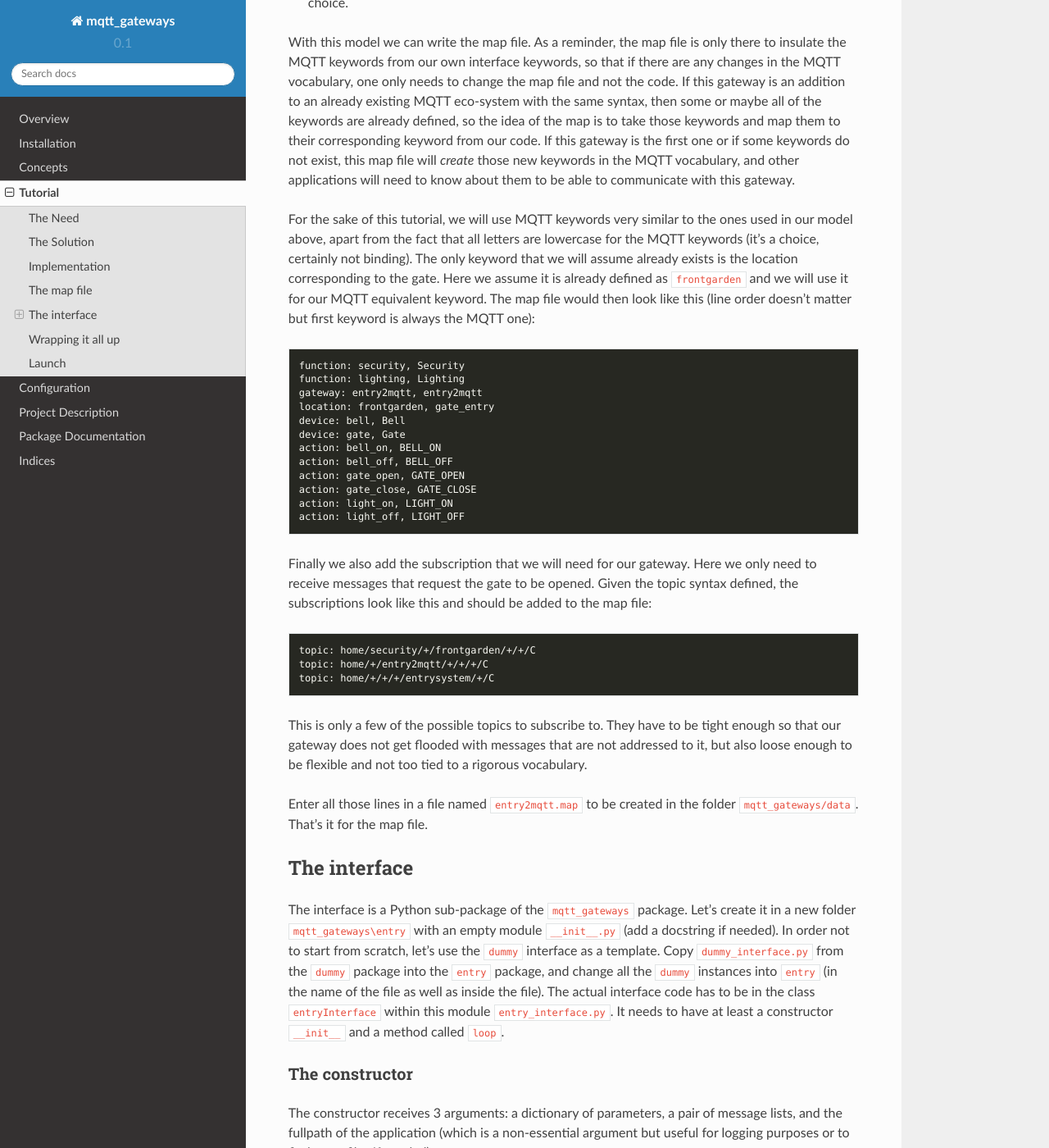
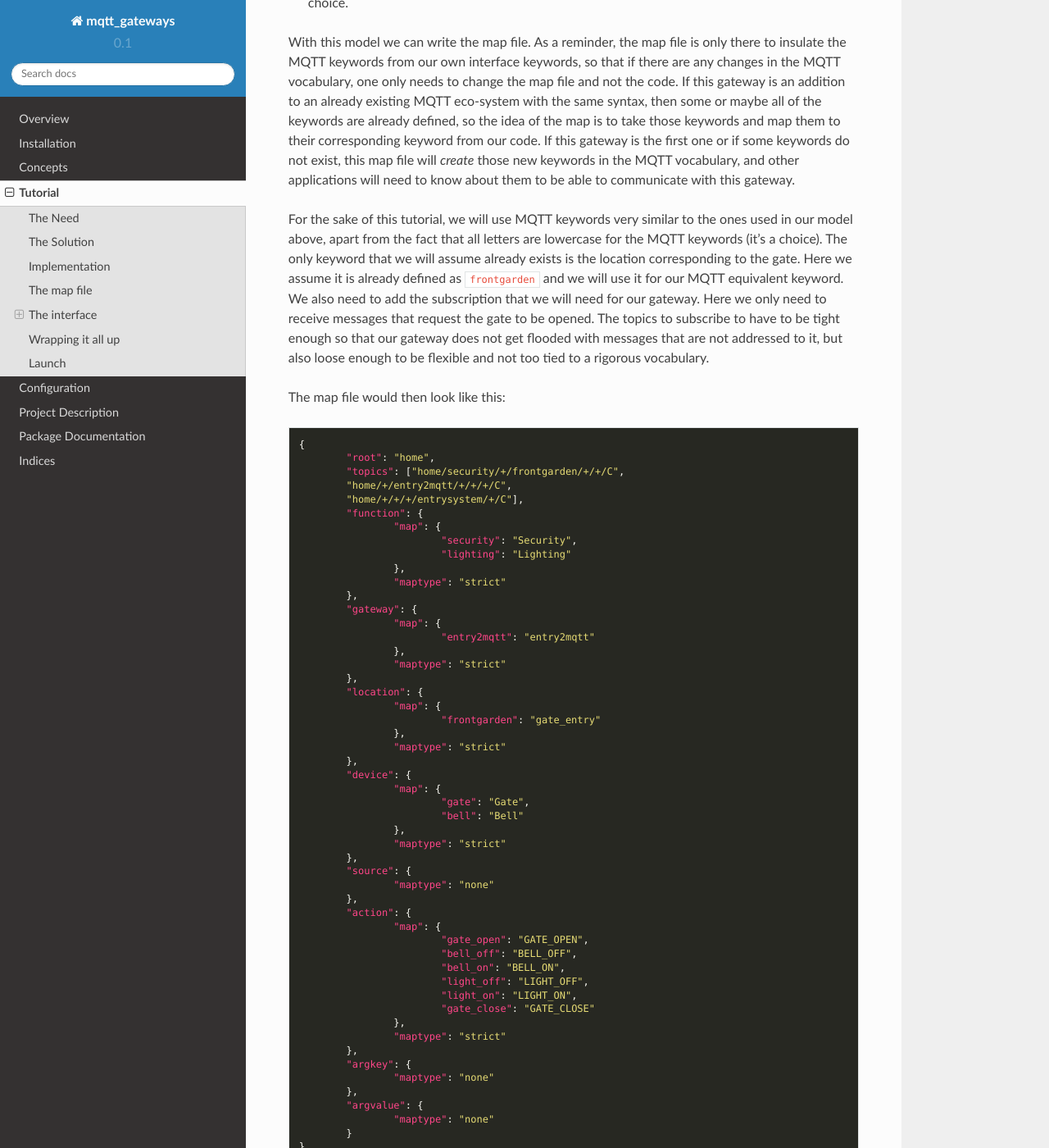
Before and after one commit to ppt000/mqtt_gateways, a Sphinx documentation site: the page built from docs/source/tutorial.rst, in a window 1280 px wide and 1400 px high, scrolled down 2677 px. Shown: the whole window at 82% size. Built offline with Sphinx 7.4.7 and the Read the Docs theme 2.0.0, drawn with Linux system fonts in a browser that asks for light colours; pages that are not in the unit, such as notebooks, are missing from menus; some of the changed text lies outside the part shown.

Commit message:
update doc to v0.2

```diff
--- a/docs/source/tutorial.rst
+++ b/docs/source/tutorial.rst
@@ -103,41 +103,73 @@ those new keywords in the MQTT vocabulary, and other applications will need to k
 able to communicate with this gateway.
 
 For the sake of this tutorial, we will use MQTT keywords very similar to the ones used in our model above,
-apart from the fact that all letters are lowercase for the MQTT keywords (it's a choice, certainly not binding).
+apart from the fact that all letters are lowercase for the MQTT keywords (it's a choice).
 The only keyword that we will assume already exists is the location corresponding to the gate. Here we
 assume it is already defined as ``frontgarden`` and we will use it for our MQTT equivalent keyword.
-The map file would then look like this (line order doesn't matter but first keyword is always the MQTT one):
+We also need to add the subscription that we will need for our gateway.  Here we only need
+to receive messages that request the gate to be opened.  The topics to subscribe to have to be
+tight enough so that our gateway does not get flooded with messages that are not addressed to it,
+but also loose enough to be flexible and not too tied to a rigorous vocabulary.
 
-.. code-block:: none
+The map file would then look like this:
 
-   function: security, Security
-   function: lighting, Lighting
-   gateway: entry2mqtt, entry2mqtt
-   location: frontgarden, gate_entry
-   device: bell, Bell
-   device: gate, Gate
-   action: bell_on, BELL_ON
-   action: bell_off, BELL_OFF
-   action: gate_open, GATE_OPEN
-   action: gate_close, GATE_CLOSE
-   action: light_on, LIGHT_ON
-   action: light_off, LIGHT_OFF
+.. code-block:: json
 
-Finally we also add the subscription that we will need for our gateway.  Here we only need
-to receive messages that request the gate to be opened. Given the topic syntax defined, the
-subscriptions look like this and should be added to the map file:
+	{
+		"root": "home",
+		"topics": ["home/security/+/frontgarden/+/+/C",
+		"home/+/entry2mqtt/+/+/+/C",
+		"home/+/+/+/entrysystem/+/C"],
+		"function": {
+			"map": {
+				"security": "Security",
+				"lighting": "Lighting"
+			},
+			"maptype": "strict"
+		},
+		"gateway": {
+			"map": {
+				"entry2mqtt": "entry2mqtt"
+			},
+			"maptype": "strict"
+		},
+		"location": {
+			"map": {
+				"frontgarden": "gate_entry"
+			},
+			"maptype": "strict"
+		},
+		"device": {
+			"map": {
+				"gate": "Gate",
+				"bell": "Bell"
+			},
+			"maptype": "strict"
+		},
+		"source": {
+			"maptype": "none"
+		},
+		"action": {
+			"map": {
+				"gate_open": "GATE_OPEN",
+				"bell_off": "BELL_OFF",
+				"bell_on": "BELL_ON",
+				"light_off": "LIGHT_OFF",
+				"light_on": "LIGHT_ON",
+				"gate_close": "GATE_CLOSE"
+			},
+			"maptype": "strict"
+		},
+		"argkey": {
+			"maptype": "none"
+		},
+		"argvalue": {
+			"maptype": "none"
+		}
+	}
 
-.. code-block:: none
 
-   topic: home/security/+/frontgarden/+/+/C
-   topic: home/+/entry2mqtt/+/+/+/C
-   topic: home/+/+/+/entrysystem/+/C
-
-This is only a few of the possible topics to subscribe to.  They have to be tight enough so that
-our gateway does not get flooded with messages that are not addressed to it, but also loose enough
-to be flexible and not too tied to a rigorous vocabulary.
-
-Enter all those lines in a file named ``entry2mqtt.map`` to be created in the folder ``mqtt_gateways/data``.
+Enter all those lines in a file named ``entry_map.json`` to be created in the folder ``mqtt_gateways/data``.
 That's it for the map file.
 
 The interface
@@ -145,12 +177,12 @@ The interface
 
 The interface is a Python sub-package of the ``mqtt_gateways`` package.
 Let's create it in a new folder ``mqtt_gateways\entry`` with an empty
-module ``__init__.py`` (add a docstring if needed).
+module ``__init__.py``.
 In order not to start from scratch, let's use the ``dummy`` interface as
 a template.  Copy ``dummy_interface.py`` from the ``dummy`` package into the
 ``entry`` package, and change all the ``dummy`` instances into ``entry`` (in the
 name of the file as well as inside the file).  The actual interface code has to be in
-the class ``entryInterface`` within this module ``entry_interface.py``. It needs to
+the class ``entryInterface`` within the module ``entry_interface.py``. It needs to
 have at least a constructor ``__init__`` and a method called ``loop``.
 
 The constructor
```
Also changed, not shown: docs/source/concepts.rst (+28 -30 lines), docs/source/installation.rst (+6 -9 lines), docs/source/overview.rst (+6 -6 lines).
